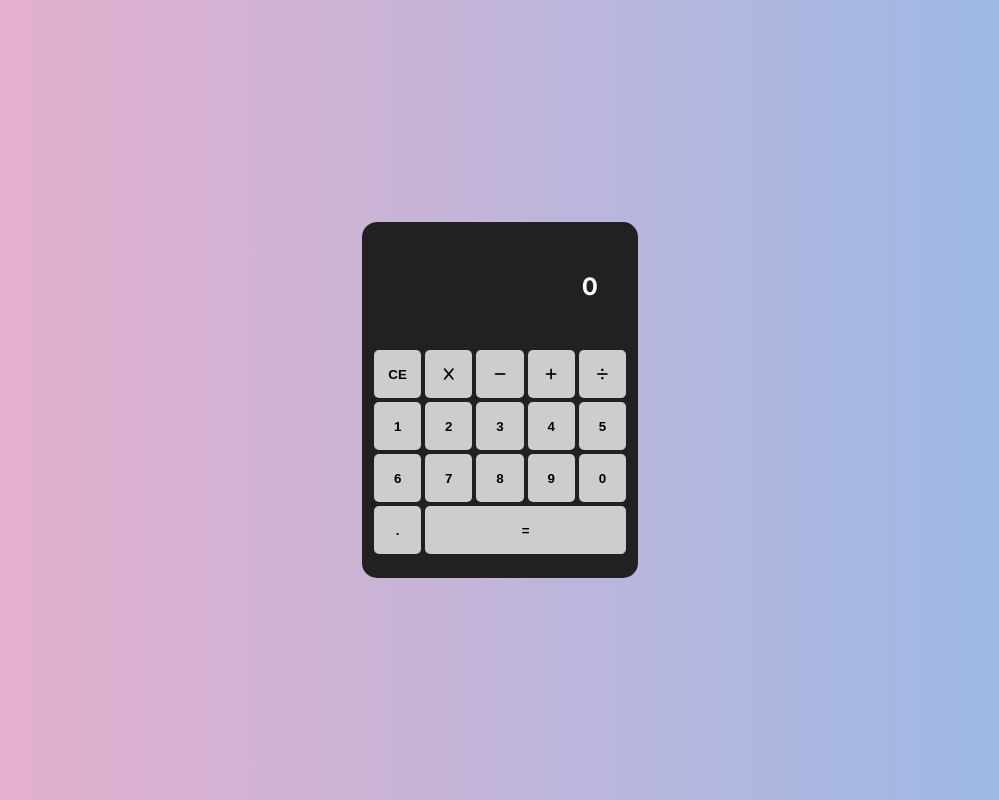
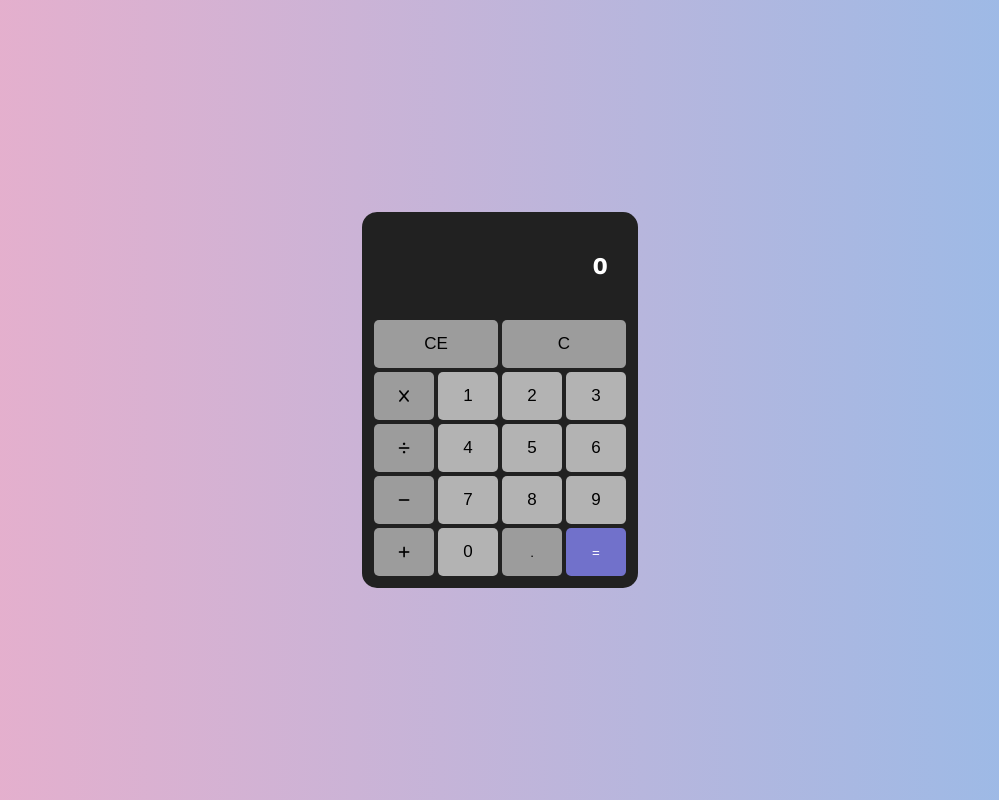
Before and after one commit to felipvut/Calculadora, an Angular app: page / in a window 1280 px wide. Shown: the whole page, without its empty margins (140-1139 px from the left). Built offline with nearby package versions, Linux system fonts and the light colour scheme.

Commit message:
Melhorando estilo e organização da calculadora

```diff
--- a/src/app/app.component.html
+++ b/src/app/app.component.html
@@ -4,27 +4,35 @@
       <h4>{{lastOperation}}</h4>
       <h2>{{operation}}</h2>
     </div>
+    <div class="top-buttons">
+      <button (click)="addAction('CE')">CE</button>
+      <button (click)="addAction('C')">C</button>
+    </div>
     <div class="digits">
-      <button (click)="addAction('CE')">CE</button>
+      <!-- <button (click)="addAction('-')"><i class="fa-solid fa-minus"></i></button>
+      <button (click)="addAction('+')"><i class="fa-solid fa-plus"></i></button>
+      <button (click)="addAction('÷')"><i class="fa-solid fa-divide"></i></button> -->
       <button (click)="addAction('x')"><i class="fa-solid fa-x"></i></button>
+      <button class="number" (click)="addAction('1')">1</button>
+      <button class="number" (click)="addAction('2')">2</button>
+      <button class="number" (click)="addAction('3')">3</button>
+      <button (click)="addAction('÷')"><i class="fa-solid fa-divide"></i></button>
+      <button class="number" (click)="addAction('4')">4</button>
+      <button class="number" (click)="addAction('5')">5</button>
+      <button class="number" (click)="addAction('6')">6</button>
       <button (click)="addAction('-')"><i class="fa-solid fa-minus"></i></button>
+      <button class="number" (click)="addAction('7')">7</button>
+      <button class="number" (click)="addAction('8')">8</button>
+      <button class="number" (click)="addAction('9')">9</button>
       <button (click)="addAction('+')"><i class="fa-solid fa-plus"></i></button>
-      <button (click)="addAction('÷')"><i class="fa-solid fa-divide"></i></button>
-      <button (click)="addAction('1')">1</button>
-      <button (click)="addAction('2')">2</button>
-      <button (click)="addAction('3')">3</button>
-      <button (click)="addAction('4')">4</button>
-      <button (click)="addAction('5')">5</button>
-      <button (click)="addAction('6')">6</button>
-      <button (click)="addAction('7')">7</button>
-      <button (click)="addAction('8')">8</button>
-      <button (click)="addAction('9')">9</button>
-      <button (click)="addAction('0')">0</button>
+      <button class="number" (click)="addAction('0')">0</button>
+      <button (click)="addAction('.')">.</button>
+      <button class="equal" (click)="addAction('=')">=</button>
     </div>
-    <div class="bottom-operators">
+    <!-- <div class="bottom-operators">
       <button (click)="addAction('.')">.</button>
       <button (click)="addAction('=')">=</button>
-    </div>
+    </div> -->
   </div>
 </div>
 
--- a/src/app/app.component.scss
+++ b/src/app/app.component.scss
@@ -1,4 +1,4 @@
-@import url('https://fonts.googleapis.com/css2?family=Inter:wght@100..900&display=swap');
+@import url('https://fonts.googleapis.com/css2?family=Work+Sans:ital,wght@0,100..900;1,100..900&display=swap');
 .page{
     display: flex;
     justify-content: center;
@@ -10,9 +10,11 @@
     .calc{
         background-color: #212121;
         color: #ffff;
-        font-family: "Inter", sans-serif;
+        font-family: "Work Sans", sans-serif;
+        font-optical-sizing: auto;
+        font-weight: 300;
         width: 16rem;
-        height: 21rem;
+        // height: 21rem;
         padding: 10px;
         border-radius: 15px;
         overflow: auto;
@@ -20,7 +22,7 @@
             display: flex;
             flex-direction: column;
             align-items: end;
-            padding: 30px;
+            padding: 20px;
             height: 3.5rem;
             h2{
                 margin: 0;
@@ -32,29 +34,39 @@
                 color: #b1b1b1;
             }
         }
-        .digits{
+        .top-buttons{
             display: grid;
-            grid-template-columns: 20% 20% 20% 20% 20%;
+            grid-template-columns: 50% 50%;
             button{
-                background-color: #cdcdcd;
+                background-color: #9c9c9c;
                 border: none;
                 height: 3rem;
                 margin: 2px;
                 border-radius: 5px;
-                font-weight: bold;
+                font-size: 17px;
+            }
+            .number{
+                background-color: #cdcdcd;
             }
         }
-        .bottom-operators{
+        .digits{
             display: grid;
-            grid-template-columns: 20% 80%;
-            margin-bottom: 0.3rem;
+            grid-template-columns: 25% 25% 25% 25%;
             button{
-                background-color: #cdcdcd;
+                background-color: #9c9c9c;
                 border: none;
                 height: 3rem;
                 margin: 2px;
                 border-radius: 5px;
-                font-weight: bold;
+            }
+            .number{
+                background-color: #b3b3b3;
+                font-size: 17px;
+            }
+            .equal{
+                background: #7171cb;
+                color: #fff;
+
             }
         }
     }
--- a/src/app/app.component.ts
+++ b/src/app/app.component.ts
@@ -30,6 +30,8 @@ export class AppComponent {
       }
     } else if(operation == 'CE') {
       return this.operation = '0'
+    } else if(operation == 'C') {
+      return this.lastOperation = ''
     } else if(operation == '=') {
       this.lastOperation = this.operation
       this.parsetoEvalFormat()
```
